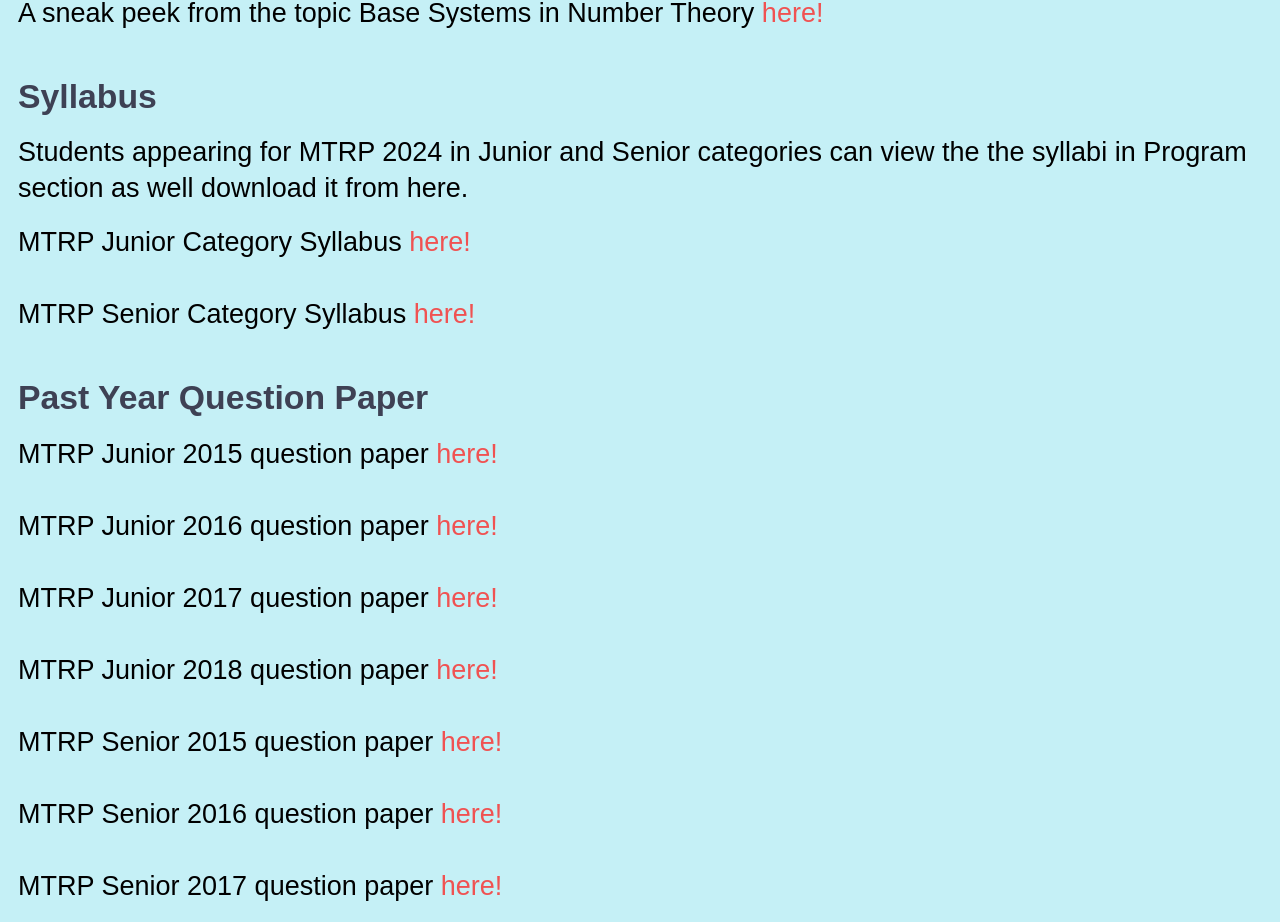
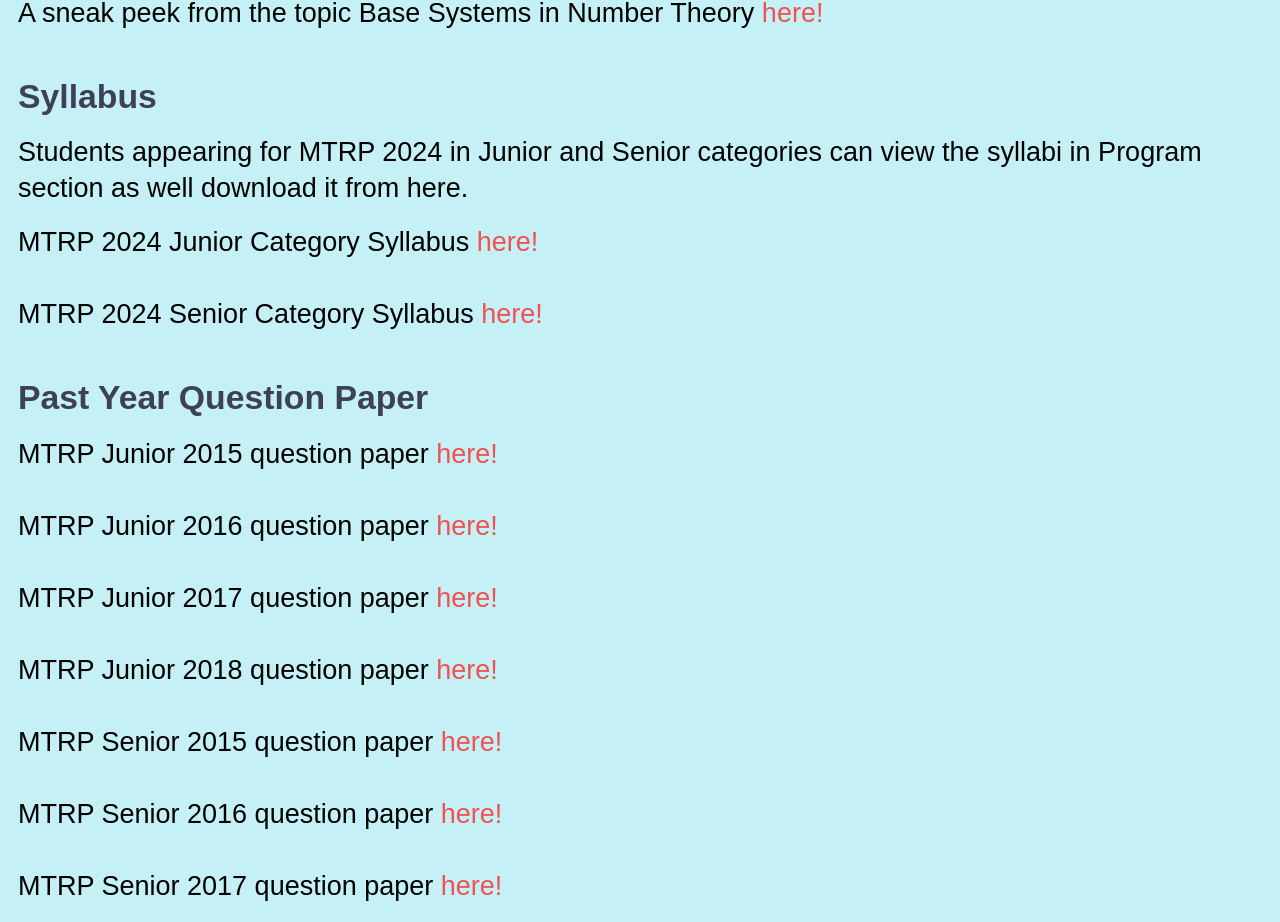
Before and after one commit to Integration-ISIK/mtrp-2024-website, a Next.js app: page /resources in a window 1280 px wide. Shown: the part 955-1877 px from the top of the page. Built offline with nearby package versions, Linux system fonts and the light colour scheme; a web font is replaced by a local one.

Commit message:
Update page.tsx

```diff
--- a/app/resources/page.tsx
+++ b/app/resources/page.tsx
@@ -29,10 +29,10 @@ export default function Resources() {
               <p className='text-[#3E4154] md:pb-2'>Syllabus</p>
             </div>
             <p className='leading-5 p-2 md:text-2xl'>
-            Students appearing for MTRP 2024 in Junior and Senior categories can view the the syllabi in Program section as well download it from here.
+            Students appearing for MTRP 2024 in Junior and Senior categories can view the syllabi in Program section as well download it from here.
             </p>
-            <p className='text-xl p-2 pb-6 font-light md:text-2xl'>MTRP Junior Category Syllabus <a href="" className='text-red-500'>here!</a></p>
-            <p className='text-xl p-2 pb-6 font-light md:text-2xl'>MTRP Senior Category Syllabus <a href="" className='text-red-500'>here!</a></p>
+            <p className='text-xl p-2 pb-6 font-light md:text-2xl'>MTRP 2024 Junior Category Syllabus <a href="" className='text-red-500'>here!</a></p>
+            <p className='text-xl p-2 pb-6 font-light md:text-2xl'>MTRP 2024 Senior Category Syllabus <a href="" className='text-red-500'>here!</a></p>
           </div>
           <div className="md:p-2">
             <div className=" whitespace-pre-line font-bold text-2xl md:text-3xl px-2">
```
